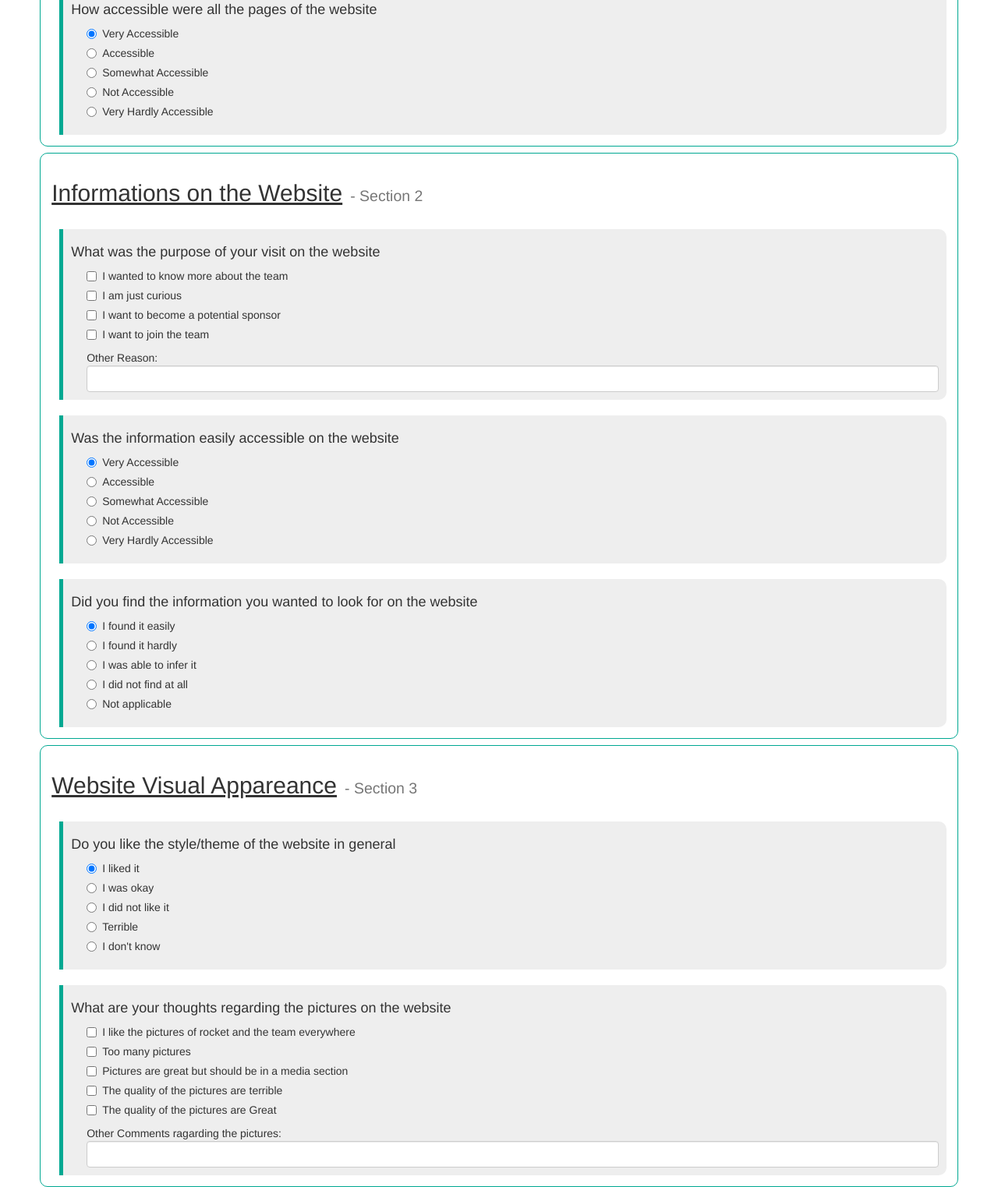
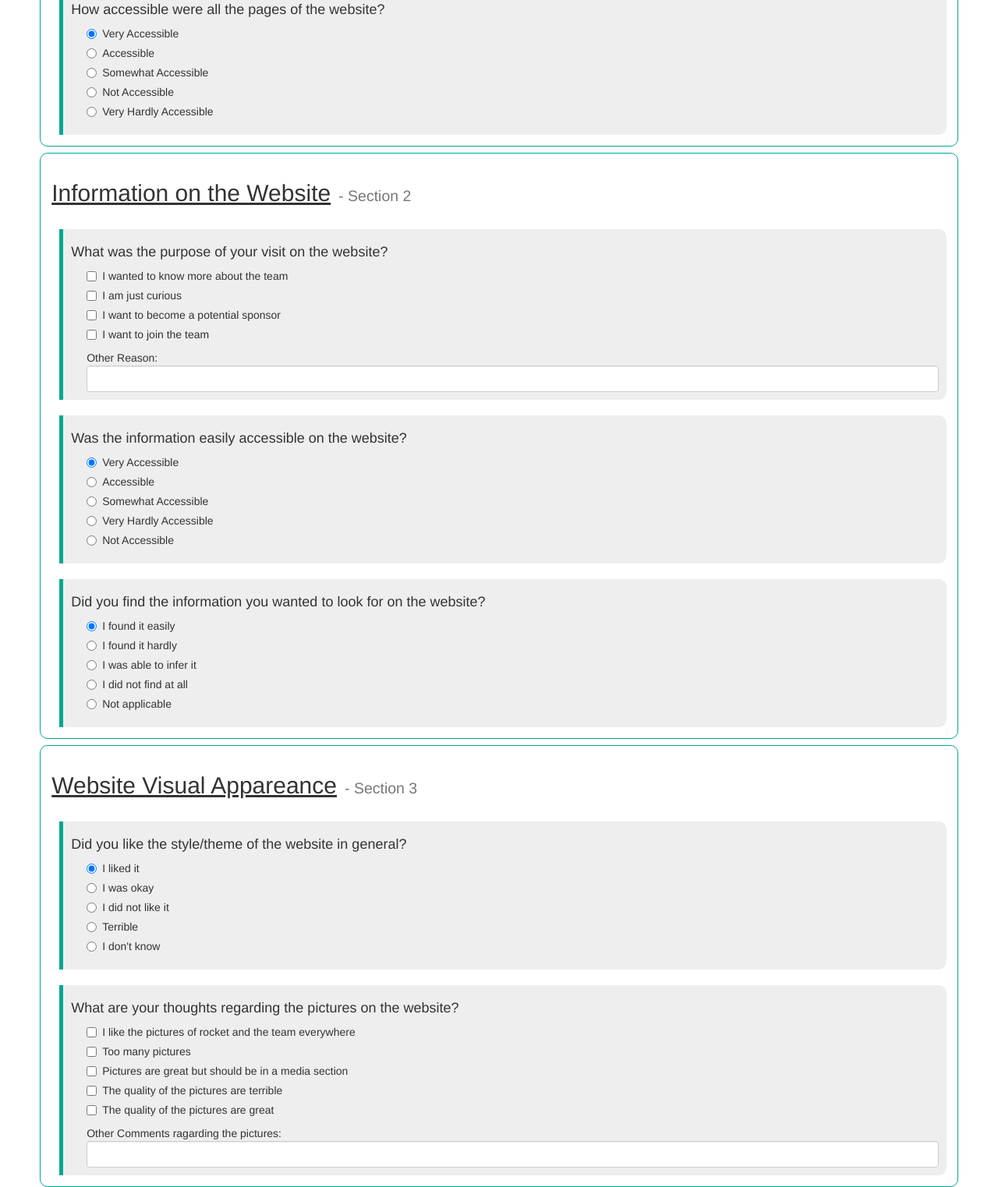
Before and after one commit to sebastiengrd/SEG3125-Survey, a plain HTML site: page index.html in a window 1280 px wide. Shown: the part 1079-2602 px from the top of the page at 78% size. Drawn offline with nearby package versions, Linux system fonts and the light colour scheme.

Commit message:
minor modifications, fixed typos

```diff
--- a/index.html
+++ b/index.html
@@ -51,7 +51,7 @@
             <br>
 
             <div class="survey-question">
-                <h4>How easy or difficult was it to navigate on the different pages of the website</h4>
+                <h4>How easy or difficult was it to navigate on the different pages of the website?</h4>
                 <form>
                     <div class="radio">
                         <label><input type="radio" name="optradio" checked>Very easy</label>
@@ -74,7 +74,7 @@
             <br>
 
             <div class="survey-question">
-                <h4>How accessible were all the pages of the website</h4>
+                <h4>How accessible were all the pages of the website?</h4>
                 <form>
                     <div class="radio">
                         <label><input type="radio" name="optradio" checked>Very Accessible</label>
@@ -96,13 +96,13 @@
 
         </div>
         <div class="survey-section">
-            <h2><span class="section-title">Informations on the Website</span><small>- Section 2</small>
+            <h2><span class="section-title">Information on the Website</span><small>- Section 2</small>
             </h2>
 
             <br>
 
             <div class="survey-question">
-                <h4>What was the purpose of your visit on the website</h4>
+                <h4>What was the purpose of your visit on the website?</h4>
                 <form>
                     <div class="checkbox">
                         <label><input type="checkbox" value="">I wanted to know more about the team</label>
@@ -125,7 +125,7 @@
             </div>
             <br>
             <div class="survey-question">
-                <h4>Was the information easily accessible on the website</h4>
+                <h4>Was the information easily accessible on the website?</h4>
                 <form>
                     <div class="radio">
                         <label><input type="radio" name="optradio" checked>Very Accessible</label>
@@ -137,16 +137,17 @@
                         <label><input type="radio" name="optradio">Somewhat Accessible</label>
                     </div>
                     <div class="radio">
+                        <label><input type="radio" name="optradio">Very Hardly Accessible</label>
+                    </div>
+                    <div class="radio">
                         <label><input type="radio" name="optradio">Not Accessible</label>
                     </div>
-                    <div class="radio">
-                        <label><input type="radio" name="optradio">Very Hardly Accessible</label>
-                    </div>
+
                 </form>
             </div>
             <br>
             <div class="survey-question">
-                <h4>Did you find the information you wanted to look for on the website</h4>
+                <h4>Did you find the information you wanted to look for on the website?</h4>
                 <form>
                     <div class="radio">
                         <label><input type="radio" name="optradio" checked>I found it easily</label>
@@ -174,7 +175,7 @@
 
             <br>
             <div class="survey-question">
-                <h4>Do you like the style/theme of the website in general</h4>
+                <h4>Did you like the style/theme of the website in general?</h4>
                 <form>
                     <div class="radio">
                         <label><input type="radio" name="optradio" checked>I liked it</label>
@@ -195,7 +196,7 @@
             </div>
             <br>
             <div class="survey-question">
-                <h4>What are your thoughts regarding the pictures on the website</h4>
+                <h4>What are your thoughts regarding the pictures on the website?</h4>
                 <form>
                     <div class="checkbox">
                         <label><input type="checkbox" value="">I like the pictures of rocket and the team everywhere</label>
@@ -210,7 +211,7 @@
                         <label><input type="checkbox" value="">The quality of the pictures are terrible</label>
                     </div>
                     <div class="checkbox">
-                        <label><input type="checkbox" value="">The quality of the pictures are Great</label>
+                        <label><input type="checkbox" value="">The quality of the pictures are great</label>
                     </div>
 
                     <div>
@@ -236,12 +237,12 @@
         </div>
 
         <div class="survey-section">
-            <h2><span class="section-title">Contact Informations</span><small>- Section 5</small>
+            <h2><span class="section-title">Contact Information</span><small>- Section 5</small>
             </h2>
 
             <br>
             <div class="survey-question">
-                <h4>Please provide your contact informations</h4>
+                <h4>Please provide your contact information</h4>
                 <form action="/action_page.php">
                     <div class="form-group">
                         <label for="email">Name:</label>
```
